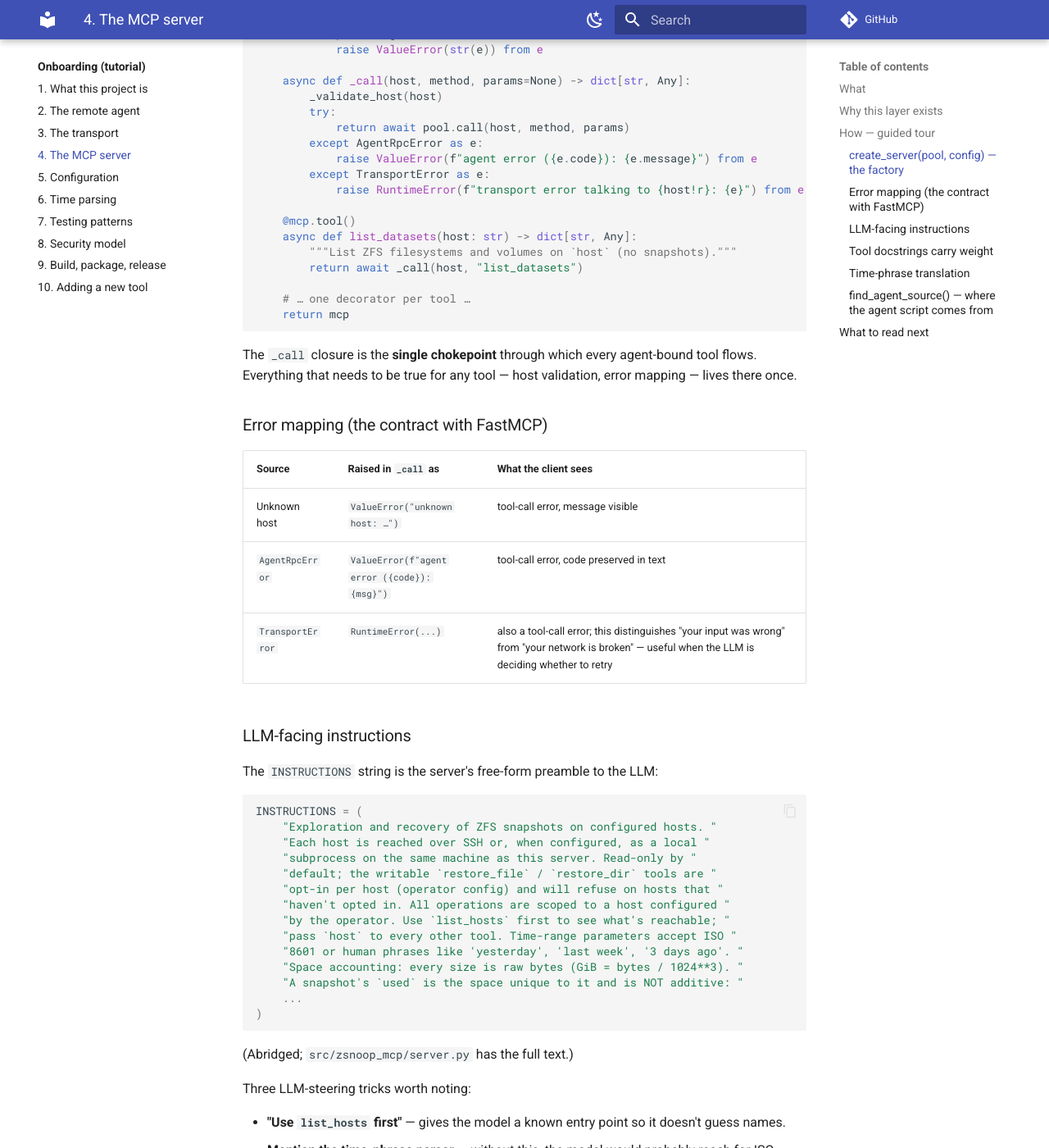
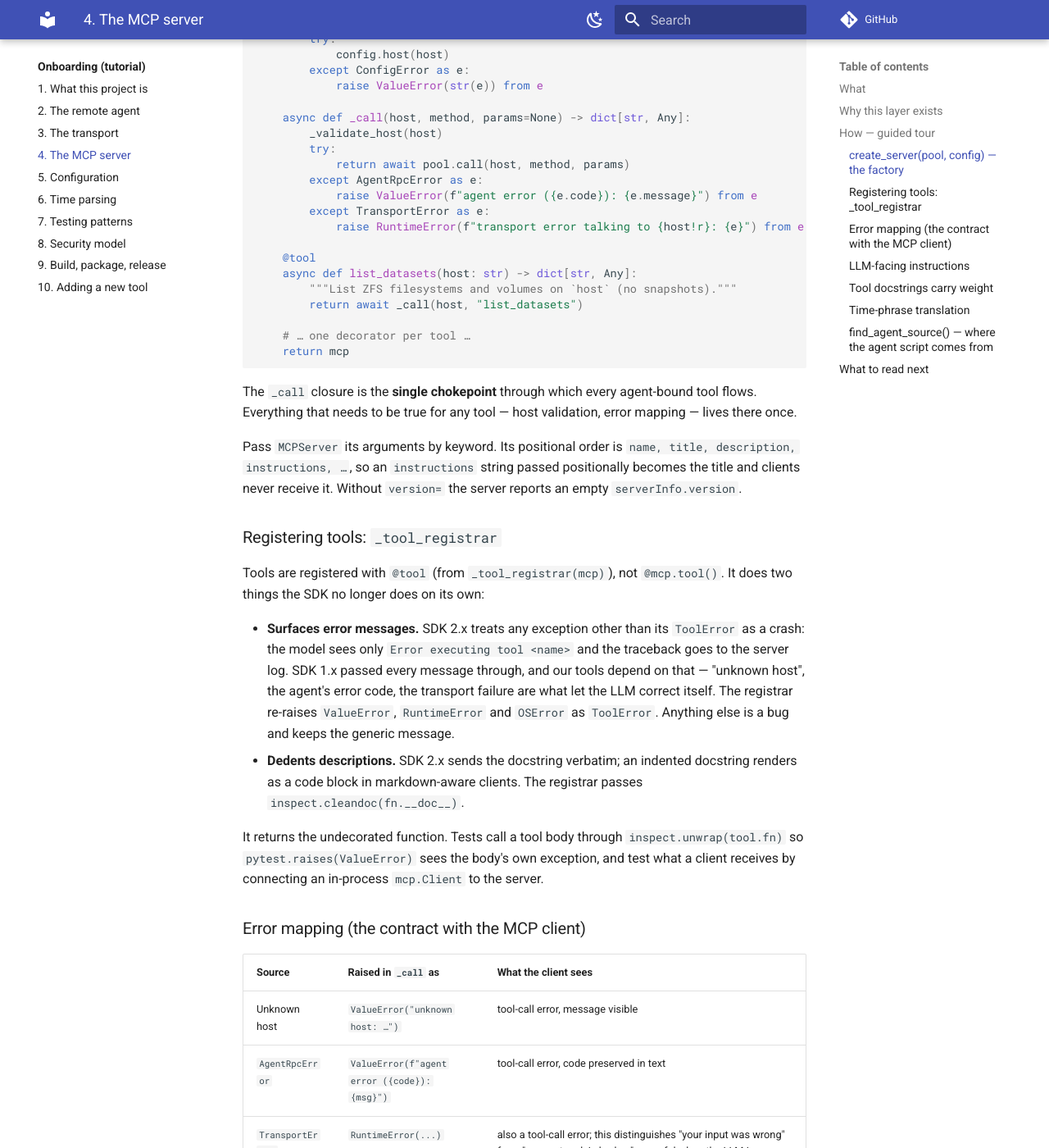
Before and after one commit to hamsolodev/zsnoop-mcp, an MkDocs documentation site: the page built from docs/onboarding/04-server.md, in a window 1280 px wide and 1400 px high, scrolled down 1081 px. Shown: the whole window at 82% size. Built offline with MkDocs 1.6.1 and Material for MkDocs 9.7.7, drawn with Linux system fonts in a browser that asks for light colours; comment, search, counter and statistics services are not loaded; some of the changed text lies outside the part shown.

Commit message:
feat(deps): MCP Python SDK 2.x: FastMCP -> MCPServer, keep tool error messages (#2)
mcp>=2.3,<3 (lock 2.3.0) replaces the <2 stopgap from 0.4.3.

Mechanical part, as the issue planned: import and construct MCPServer,
by keyword (2.x's positional order is name, title, description,
instructions, so a positional instructions string would become the
title), with version=__version__ so serverInfo.version is not empty.
run_stdio_async() still exists on MCPServer and is kept.

Not in the issue's plan, found by testing: 2.x treats every exception
that is not its ToolError as a crash. The model sees only "Error
executing tool <name>" and the message goes to the server log. 1.x
wrapped every exception as ToolError with its message, and our error
contract (docs/onboarding/04-server.md) relies on that: unknown host,
the agent's error code and transport failures are how the LLM corrects
itself. The existing suite stayed green through this because it calls
the tool bodies directly, below the SDK.

So tools register through _tool_registrar, which re-raises ValueError,
RuntimeError and OSError as ToolError and leaves anything else generic.
It also passes inspect.cleandoc(docstring) as the description: 2.x sends
docstrings verbatim, and 8-space indentation renders as a code block in
markdown clients. With both, tools/list output under 2.3.0 is identical
to 1.28.1's for the same code (30 tools compared, ignoring the trailing
newline 1.x left).

Tests: the tool-body helper unwraps the registrar so pytest.raises still
sees ValueError; tool names come from the public list_tools(). New tests
connect an in-process mcp.Client and check initialize (name, version,
instructions), that ValueError / AgentRpcError / TransportError messages
reach the client with is_error, that an unexpected KeyError stays
generic, structured content on success, and dedented descriptions.
Removing the conversion or the cleandoc fails four of them.

Docs: onboarding pages describe MCPServer and the registrar; 10-extending
says to use @tool, not @mcp.tool().

````diff
--- a/docs/onboarding/04-server.md
+++ b/docs/onboarding/04-server.md
@@ -3,7 +3,7 @@
 ## What
 
 [`src/zsnoop_mcp/server.py`](https://github.com/hamsolodev/zsnoop-mcp/blob/main/src/zsnoop_mcp/server.py) — registers
-every agent method as a FastMCP tool (25 read-only operations plus, from
+every agent method as an MCP tool (25 read-only operations plus, from
 v0.4.0, the two opt-in writable `restore_*` tools), validates host names
 and snapshot/path inputs, gates restore on per-host operator config,
 translates human time phrases, and maps exceptions to MCP error responses.
@@ -13,7 +13,8 @@ translates human time phrases, and maps exceptions to MCP error responses.
 The agent speaks **JSON-RPC over stdio**. The MCP client speaks
 **MCP over stdio** (a richer protocol with tool schemas, content blocks,
 resource URIs, capabilities negotiation). Something has to translate. That
-something is FastMCP, with our `create_server` registering each tool.
+something is the MCP Python SDK's high-level `MCPServer` (called `FastMCP`
+before SDK 2.0), with our `create_server` registering each tool.
 
 This layer also gets to be the **LLM-facing surface**. Tool names,
 parameter names, docstrings — all of these become part of the prompt the
@@ -29,14 +30,15 @@ The whole module is essentially one factory function. It takes:
 - A `ConnectionPool` (the transport).
 - A `Config` (so it knows what host names are valid).
 
-And it returns a configured `FastMCP` instance. Why a factory and not a
+And it returns a configured `MCPServer` instance. Why a factory and not a
 module-level singleton: so tests can pass a `FakePool` and inspect
 behaviour without spawning real subprocesses (see
 [Testing patterns](07-testing.md)).
 
 ```python
-def create_server(pool: ConnectionPool, config: Config) -> FastMCP:
-    mcp = FastMCP("zsnoop-mcp", instructions=INSTRUCTIONS)
+def create_server(pool: ConnectionPool, config: Config) -> MCPServer:
+    mcp = MCPServer(name="zsnoop-mcp", instructions=INSTRUCTIONS, version=__version__)
+    tool = _tool_registrar(mcp)
 
     def _validate_host(host: str) -> None:
         try:
@@ -66,7 +68,33 @@ The `_call` closure is the **single chokepoint** through which every
 agent-bound tool flows. Everything that needs to be true for any tool —
 host validation, error mapping — lives there once.
 
-### Error mapping (the contract with FastMCP)
+Pass `MCPServer` its arguments by keyword. Its positional order is `name,
+title, description, instructions, …`, so an `instructions` string passed
+positionally becomes the title and clients never receive it. Without
+`version=` the server reports an empty `serverInfo.version`.
+
+### Registering tools: `_tool_registrar`
+
+Tools are registered with `@tool` (from `_tool_registrar(mcp)`), not
+`@mcp.tool()`. It does two things the SDK no longer does on its own:
+
+- **Surfaces error messages.** SDK 2.x treats any exception other than its
+  `ToolError` as a crash: the model sees only `Error executing tool <name>`
+  and the traceback goes to the server log. SDK 1.x passed every message
+  through, and our tools depend on that — "unknown host", the agent's error
+  code, the transport failure are what let the LLM correct itself. The
+  registrar re-raises `ValueError`, `RuntimeError` and `OSError` as
+  `ToolError`. Anything else is a bug and keeps the generic message.
+- **Dedents descriptions.** SDK 2.x sends the docstring verbatim; an
+  indented docstring renders as a code block in markdown-aware clients. The
+  registrar passes `inspect.cleandoc(fn.__doc__)`.
+
+It returns the undecorated function. Tests call a tool body through
+`inspect.unwrap(tool.fn)` so `pytest.raises(ValueError)` sees the body's own
+exception, and test what a client receives by connecting an in-process
+`mcp.Client` to the server.
+
+### Error mapping (the contract with the MCP client)
 
 | Source | Raised in `_call` as | What the client sees |
 | --- | --- | --- |
@@ -111,11 +139,11 @@ Three LLM-steering tricks worth noting:
 
 ### Tool docstrings carry weight
 
-These are not just for humans. FastMCP injects them into the tool's
+These are not just for humans. The SDK injects them into the tool's
 description, which the LLM reads when deciding what to call. Example:
 
 ```python
-@mcp.tool()
+@tool
 async def snapshots_containing(
     host: str,
     dataset: str,
--- a/pyproject.toml
+++ b/pyproject.toml
@@ -24,7 +24,7 @@ classifiers = [
     "Topic :: System :: Systems Administration",
 ]
 dependencies = [
-    "mcp>=1.0,<2",
+    "mcp>=2.3,<3",
     "python-dateutil>=2.9",
 ]
 
````
Also changed, not shown: other parts of docs/onboarding/04-server.md (+1 -1 lines), CHANGELOG.md (+29 -8 lines), docs/onboarding/01-what.md (+1 -1 lines), docs/onboarding/03-transport.md (+1 -1 lines), docs/onboarding/09-build.md (+1 -1 lines), docs/onboarding/10-extending.md (+7 -2 lines), 3 other files.
